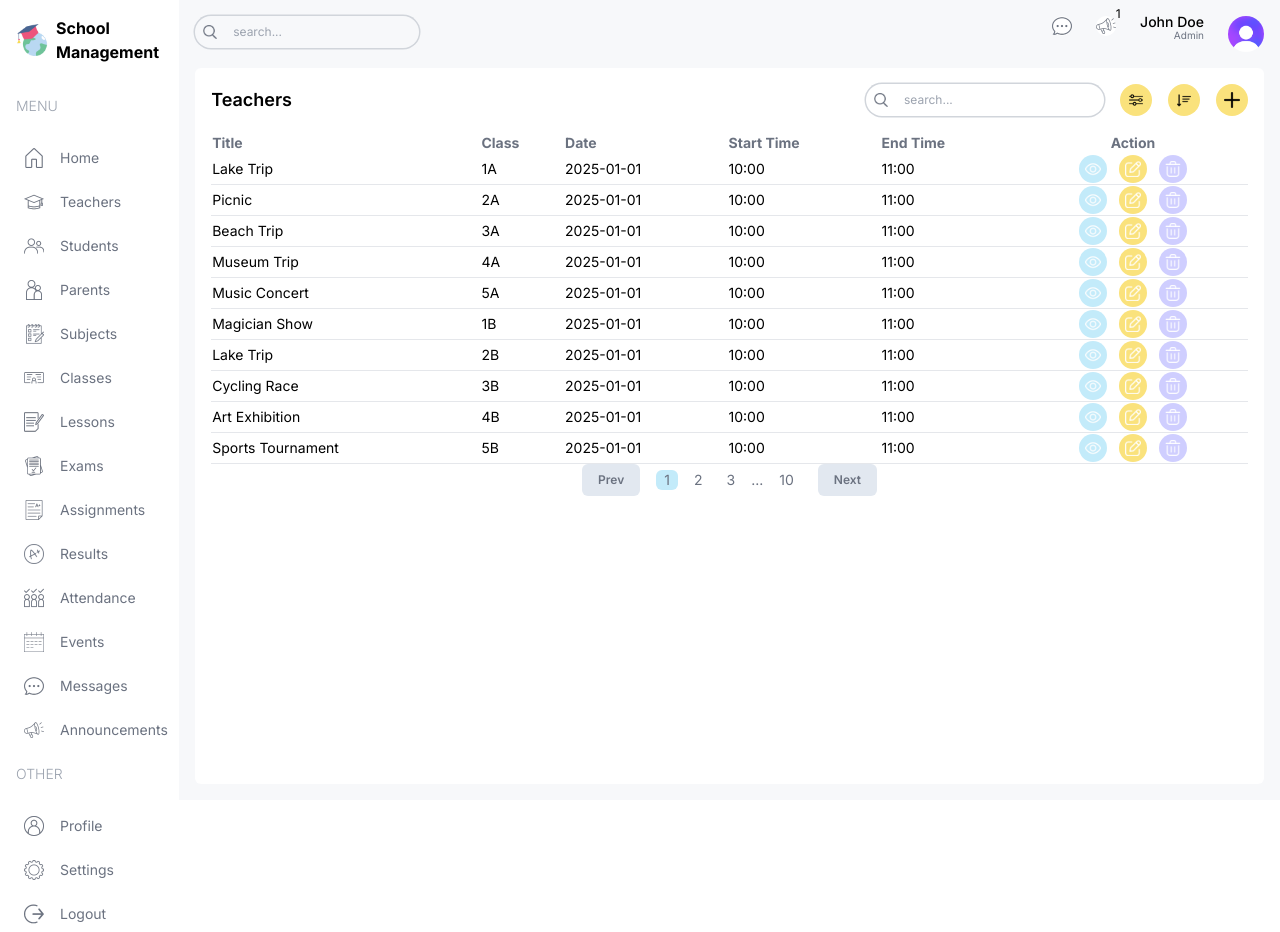
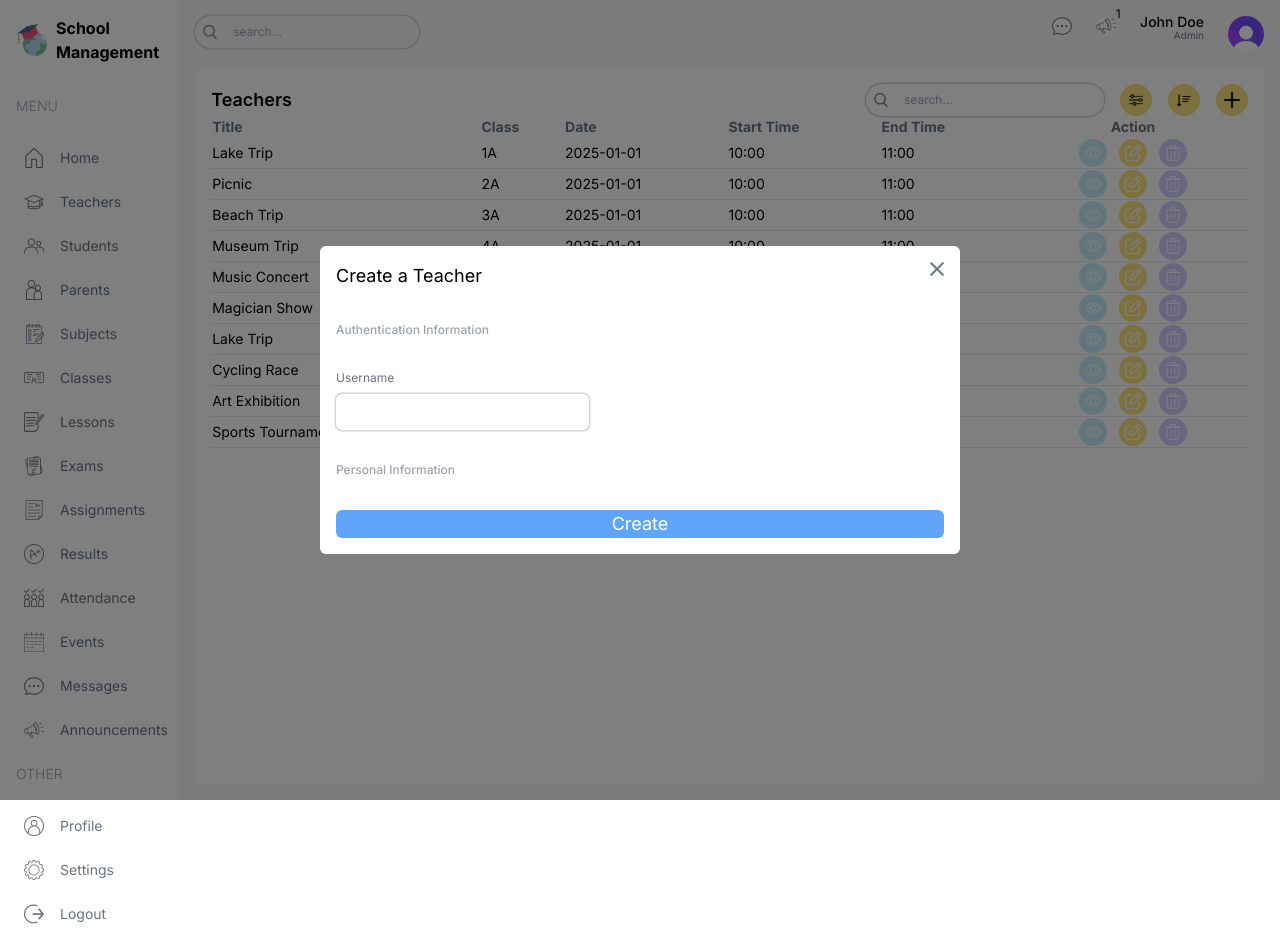
Before and after one commit to ronymia/next-school-management-system, a Next.js app: page /list/events in a window 1280 px wide. Both pictures are taken after a click on the button 1231 px from the left and 100 px from the top of the page. Built offline with nearby package versions, Linux system fonts and the light colour scheme.

Commit message:
teacher form

```diff
--- a/package.json
+++ b/package.json
@@ -9,13 +9,16 @@
     "lint": "next lint"
   },
   "dependencies": {
+    "@hookform/resolvers": "^3.9.0",
     "moment": "^2.30.1",
     "next": "14.2.5",
     "react": "^18",
     "react-big-calendar": "^1.13.4",
     "react-calendar": "^5.0.0",
     "react-dom": "^18",
-    "recharts": "^2.12.7"
+    "react-hook-form": "^7.53.0",
+    "recharts": "^2.12.7",
+    "zod": "^3.23.8"
   },
   "devDependencies": {
     "@types/node": "^20",
--- a/src/app/globals.css
+++ b/src/app/globals.css
@@ -2,16 +2,53 @@
 @tailwind components;
 @tailwind utilities;
 
-:root {
-  skyblue: #c3ebfa;
+input[type="search"]::-webkit-search-cancel-button {
+  -webkit-appearance: none;
+  appearance: none;
+}
+/* Hide the spinner controls in WebKit browsers */
+input[type="number"]::-webkit-outer-spin-button,
+input[type="number"]::-webkit-inner-spin-button {
+  -webkit-appearance: none;
+  margin: 0;
+}
+/* Hide the spinner controls in Firefox */
+input[type="number"] {
+  -moz-appearance: textfield;
 }
 
-@media (prefers-color-scheme: dark) {
+@layer base {
   :root {
+    /* For rgb(255 115 179 / <alpha-value>) */
+    --color-primary: 255 115 179;
+
+    /* For hsl(198deg 93% 60% / <alpha-value>) */
+    --color-primary: 198deg 93% 60%;
+
+    /* For rgba(255, 115, 179, <alpha-value>) */
+    --color-primary: 255, 115, 179;
   }
 }
 
-body {
+@layer components {
+  .btn {
+    @apply flex gap-2 items-center justify-center font-semibold py-2 px-4 shadow rounded-md;
+  }
+
+  .btn.btn-light {
+    @apply bg-white text-gray-500;
+  }
+  .btn.btn-success {
+    @apply text-white bg-green-600 shadow-green-400/40;
+  }
+
+  .btn.btn-info {
+    @apply text-white bg-blue-600 shadow-blue-400/40;
+  }
+
+  .btn.btn-danger {
+    @apply text-white bg-red-600 shadow-red-400/40;
+  }
 }
 
 /*  React Calendar custom styles */
--- a/src/components/Table.tsx
+++ b/src/components/Table.tsx
@@ -34,7 +34,6 @@ export default function Table<T>({
   const actionColumn = columns.find((col) => col.actions);
 
   return (
-    <div className="relative w-full mt-4">
     <table className="w-full">
       {/* TABLE HEADER */}
       <thead>
@@ -106,6 +105,5 @@ export default function Table<T>({
         )}
       </tbody>
     </table>
-    </div>
   );
 }
--- /dev/null
+++ b/src/components/forms/TeacherForm.tsx
@@ -0,0 +1,66 @@
+"use client";
+
+import { useForm } from "react-hook-form";
+import { zodResolver } from "@hookform/resolvers/zod";
+import * as z from "zod";
+import TextField from "../inputFields/TextField";
+
+export interface ITeacherForm {
+  type: "create" | "update" | "view";
+  data?: any;
+}
+
+export const teacherSchema = z.object({
+  username: z
+    .string({ required_error: "username is required" })
+    .min(3, { message: "Username must be at least 3 character long" })
+    .max(8, { message: "Username must be at most 8 character long" }),
+  email: z
+    .string({ required_error: "Email is required" })
+    .email({ message: "Please provide valid Email" }),
+  firstName: z.string({ required_error: "First Name is required" }),
+  lastName: z.string({ required_error: "Last Name is required" }),
+  phone: z.string({ required_error: "Phone is required" }),
+  address: z.string({ required_error: "Address is required" }),
+  dateOfBirth: z.string({ required_error: "Birth date is required" }),
+  sex: z.string({ required_error: "Gender is required" }),
+  img: z.instanceof(File, { message: "Image is required" }),
+});
+
+export type Inputs = z.infer<typeof teacherSchema>;
+
+export default function TeacherForm({ type, data }: ITeacherForm) {
+  const {
+    register,
+    handleSubmit,
+    formState: { errors },
+  } = useForm<Inputs>({
+    resolver: zodResolver(teacherSchema),
+  });
+
+  const handleOnSubmit = handleSubmit((data) => {
+    console.log(data);
+  });
+
+  return (
+    <form onSubmit={handleOnSubmit} className="flex flex-col gap-8">
+      <h1>Create a Teacher</h1>
+      <span className="text-xs text-gray-400 font-medium">
+        Authentication Information
+      </span>
+      <TextField
+        id={"username"}
+        name="username"
+        register={register}
+        label="Username"
+        error={errors?.username}
+      />
+      <span className="text-xs text-gray-400 font-medium">
+        Personal Information
+      </span>
+      <button type="submit" className="bg-blue-400 text-white rounded-md">
+        {type === "create" ? "Create" : "Update"}
+      </button>
+    </form>
+  );
+}
--- /dev/null
+++ b/src/components/inputFields/TextField.tsx
@@ -0,0 +1,40 @@
+import React from "react";
+import { FieldError } from "react-hook-form";
+
+export type TextFieldProps = {
+  label: string;
+  type?: string;
+  register: any;
+  id: any;
+  name: string;
+  defaultValue?: string;
+  error?: FieldError;
+  inputProps?: React.InputHTMLAttributes<HTMLInputElement>;
+};
+export default function TextField({
+  label,
+  type = "text",
+  register,
+  name,
+  defaultValue,
+  error,
+  inputProps,
+}: TextFieldProps) {
+  return (
+    <div className="flex flex-col gap-2 w-full md:w-5/12">
+      <label htmlFor={name} className="text-xs text-gray-500">
+        {label}
+      </label>
+      <input
+        type={type}
+        id={name}
+        name={name}
+        defaultValue={defaultValue}
+        {...register("username")}
+        {...inputProps}
+        className="ring-[1.5px] ring-gray-300 p-2 rounded-md outline-none text-sm"
+      />
+      {error?.message && <p>{error?.message.toString()}</p>}
+    </div>
+  );
+}
--- a/src/components/modals/DeleteModal.tsx
+++ b/src/components/modals/DeleteModal.tsx
@@ -1,6 +1,3 @@
-import { Trash2 } from "lucide-react";
-import Modal from "./Modal";
-
 interface DeleteModalProps {
   open: boolean; // Indicates if the modal is open or not
   onClose: () => void; // Function to close the modal
@@ -18,7 +15,6 @@ export default function DeleteModal({
   };
 
   return (
-    <Modal open={open} onClose={onClose}>
     <div className="mx-auto text-center my-4 w-56">
       {/* Trash icon */}
       <Trash2 size={56} className="mx-auto text-red-500" />
@@ -50,6 +46,5 @@ export default function DeleteModal({
         </button>
       </div>
     </div>
-    </Modal>
   );
 }
--- a/src/components/modals/FormModal.tsx
+++ b/src/components/modals/FormModal.tsx
@@ -1,6 +1,8 @@
 "use client";
 
 import Image from "next/image";
+import { useState } from "react";
+import TeacherForm from "../forms/TeacherForm";
 
 export interface IFormModalProps {
   table:
@@ -22,7 +24,16 @@ export interface IFormModalProps {
 }
 
 export default function FormModal({ table, type, data, id }: IFormModalProps) {
+  // MODAL STATE
+  const [modalOptions, setModalOptions] = useState({
+    open: false,
+    onClose: () => {},
+    title: `${type.charAt(0).toUpperCase()} ${table.charAt(0).toUpperCase()}`,
+  });
+
+  // ACTION BUTTON SIZE
   const size = type === "create" ? "w-8 h-8" : "w-7 h-7";
+  // ACTION BUTTON BACKGROUND COLOR
   const bgColor =
     type === "create"
       ? "bg-yellow"
@@ -33,12 +44,93 @@ export default function FormModal({ table, type, data, id }: IFormModalProps) {
       : type === "view"
       ? "bg-sky"
       : null;
+
+  // FORM MODAL
+  const Form = () => {
+    return type === "delete" && !!id ? (
+      <div className="mx-auto text-center my-4 w-56">
+        {/* Trash icon */}
+        <svg
+          xmlns="http://www.w3.org/2000/svg"
+          width="96"
+          height="96"
+          viewBox="0 0 24 24"
+          fill="none"
+          stroke="currentColor"
+          stroke-width="2"
+          stroke-linecap="round"
+          stroke-linejoin="round"
+          className="lucide lucide-trash-2 mx-auto text-red-500"
+        >
+          <path d="M3 6h18" />
+          <path d="M19 6v14c0 1-1 2-2 2H7c-1 0-2-1-2-2V6" />
+          <path d="M8 6V4c0-1 1-2 2-2h4c1 0 2 1 2 2v2" />
+          <line x1="10" x2="10" y1="11" y2="17" />
+          <line x1="14" x2="14" y1="11" y2="17" />
+        </svg>
+        <div className="mx-auto my-4 w-48 ">
+          {/* Title */}
+          <h3 className="text-lg font-black text-gray-800">Confirm Delete</h3>
+          {/* Description */}
+          <p className="text-sm text-gray-500">
+            Are you sure you want to delete this item?
+          </p>
+        </div>
+        {/* Buttons */}
+        <div className="flex gap-4">
+          {/* Delete button */}
+          <button
+            type="button"
+            // onClick={handleDelete}
+            className="btn btn-danger w-full"
+          >
+            Delete
+          </button>
+          {/* Cancel button */}
+          <button
+            type="button"
+            // onClick={onClose}
+            className="btn btn-light w-full"
+          >
+            Cancel
+          </button>
+        </div>
+      </div>
+    ) : (
+      <TeacherForm type="create" />
+    );
+  };
+
   return (
-    <button
-      type="button"
-      className={`${size} flex items-center justify-center rounded-full cursor-pointer ${bgColor}`}
-    >
-      <Image src={`/${type}.png`} alt={type} width={16} height={16} />
-    </button>
+    <>
+      <button
+        type="button"
+        onClick={() => setModalOptions({ ...modalOptions, open: true })}
+        className={`${size} flex items-center justify-center rounded-full cursor-pointer ${bgColor}`}
+      >
+        <Image src={`/${type}.png`} alt={type} width={16} height={16} />
+      </button>
+
+      {modalOptions.open && (
+        <div
+          className="w-screen h-screen absolute bg-black/50 bg-opacity-60 top-0 left-0
+        z-50 flex items-center justify-center"
+        >
+          <div
+            className="bg-white p-4 rounded-md relative w-[90%]
+          md:w-[70%] lg:w-[60%] xl:w-[50%] 2xl:w-[40%]"
+          >
+            <Form />
+            <div
+              role="button"
+              onClick={() => setModalOptions({ ...modalOptions, open: false })}
+              className="absolute top-4 right-4 cursor-pointer"
+            >
+              <Image src={`/close.png`} alt={"close"} width={14} height={14} />
+            </div>
+          </div>
+        </div>
+      )}
+    </>
   );
 }
```
Also changed, not shown: 1 other file (tests, documents, lock files or other folders). Lines whose indentation alone changed are shown as unchanged.
